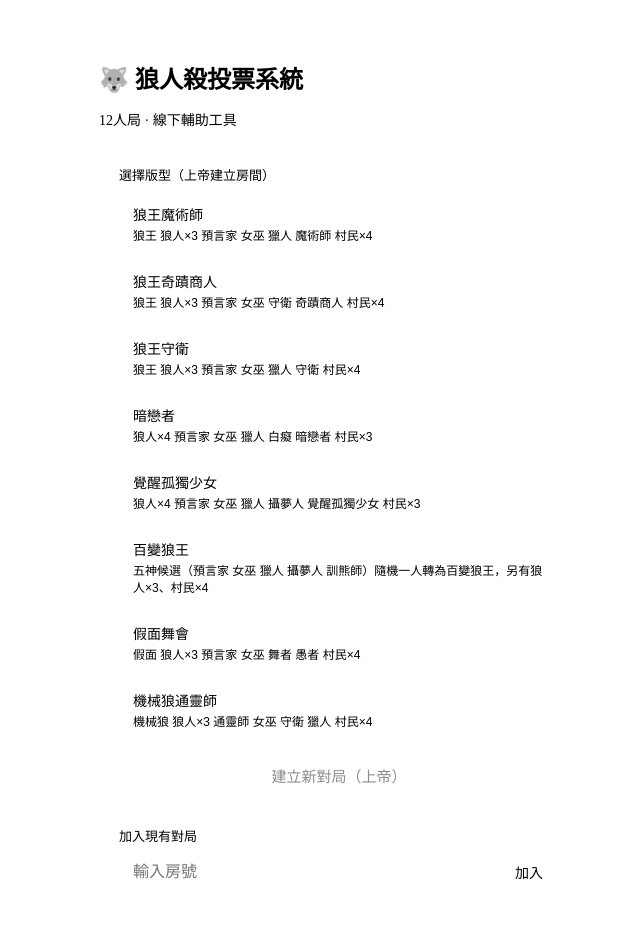
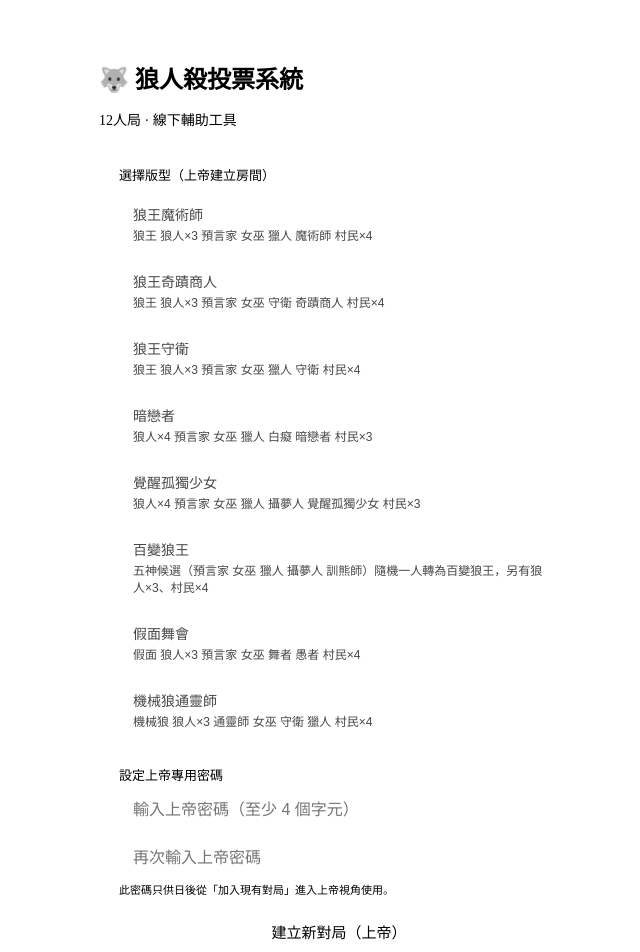
Before and after one commit to jiajanelee/vitejs-vite-werewolfvote, a React (Vite) app: page / in a window 1280 px wide. Shown: the top 952 px of the page, without its empty margins (301-941 px from the left). Built offline with nearby package versions, Linux system fonts and the light colour scheme.

Commit message:
Implement God password creation and validation
Added functionality for creating and joining rooms with a God password, including hashing and salting for security.

```diff
--- a/src/App.jsx
+++ b/src/App.jsx
@@ -13,6 +13,28 @@ function shuffle(arr) {
     [a[i], a[j]] = [a[j], a[i]];
   }
   return a;
+}
+
+// 上帝密碼只保存加鹽後的 PBKDF2 雜湊，不把原始密碼寫入房間資料。
+function bytesToBase64(bytes) {
+  let binary = "";
+  bytes.forEach(byte => { binary += String.fromCharCode(byte); });
+  return btoa(binary);
+}
+function createPasswordSalt() {
+  const bytes = new Uint8Array(16);
+  globalThis.crypto.getRandomValues(bytes);
+  return bytesToBase64(bytes);
+}
+async function hashGodPassword(password, salt) {
+  const encoder = new TextEncoder();
+  const key = await globalThis.crypto.subtle.importKey(
+    "raw", encoder.encode(password), "PBKDF2", false, ["deriveBits"]
+  );
+  const derived = await globalThis.crypto.subtle.deriveBits({
+    name:"PBKDF2", salt:encoder.encode(salt), iterations:120000, hash:"SHA-256",
+  }, key, 256);
+  return bytesToBase64(new Uint8Array(derived));
 }
 
 // ── Firebase Config ───────────────────────────────────────────────────────
@@ -577,6 +599,9 @@ const defaultRoom = (code, presetId = "std") => ({
   gameResult:null,            // 屠邊規則的最終勝負
   changelingWolfNum:null,     // 百變狼王玩家號碼
   changelingWolfForm:null,    // 被轉化的原神職 roleId
+  godPasswordSalt:null,       // 上帝密碼使用的隨機鹽值
+  godPasswordHash:null,       // PBKDF2 雜湊；不保存原始密碼
+  godPasswordVersion:1,
   wolfBoomCount:0,        // 狼人自爆累計次數（連續兩次警徽流失）
   campaignPaused:false,   // 警長競選是否被自爆中斷（需繼續競選）
   campaignResuming:false, // 下一個白天是否繼續警長競選
@@ -2355,7 +2380,11 @@ export default function App() {
   const [room,       setRoom]       = useState(null);
   const [loading,    setLoading]    = useState(false);
   const [error,      setError]      = useState("");
-  const [godInput,   setGodInput]   = useState({});
+  const [godInput,   setGodInput]   = useState({ selectedPreset:"std" });
+  const [createGodPassword, setCreateGodPassword] = useState("");
+  const [confirmGodPassword,setConfirmGodPassword]= useState("");
+  const [joinGodPassword,   setJoinGodPassword]   = useState("");
+  const [godLoginOpen,      setGodLoginOpen]      = useState(false);
   const [myVote,     setMyVote]     = useState(null);
   const [voted,      setVoted]      = useState(false);
   const pollRef     = useRef(null);
@@ -2384,15 +2413,26 @@ export default function App() {
 
   // ── Create / Join ───────────────────────────────────────────────────────
   async function createRoom() {
-    setLoading(true); setError("");
+    setError("");
+    if (createGodPassword.length<4) return setError("上帝密碼至少需要 4 個字元");
+    if (createGodPassword!==confirmGodPassword) return setError("兩次輸入的上帝密碼不一致");
+    setLoading(true);
+    try {
       const code   = genRoomCode();
       const presetId = godInput.selectedPreset || "std";
       const preset = PRESETS.find(p=>p.id===presetId)||PRESETS[0];
       const r      = defaultRoom(code, presetId);
+      r.godPasswordSalt = createPasswordSalt();
+      r.godPasswordHash = await hashGodPassword(createGodPassword,r.godPasswordSalt);
       r.log.push(`建立對局，版型：${preset.label}`);
       await saveRoom(r);
       setRoomCode(code); setIsGod(true); setRoom(r); setScreen("god");
+      setCreateGodPassword(""); setConfirmGodPassword("");
+    } catch (err) {
+      setError(err?.message||"建立房間失敗，請稍後再試");
+    } finally {
       setLoading(false);
+    }
   }
 
   async function joinRoom() {
@@ -2401,6 +2441,7 @@ export default function App() {
     const code = inputCode.toUpperCase().trim();
     const r    = await loadRoom(code);
     if (!r) return setError("找不到房間，請確認房號");
+    setIsGod(false); setGodLoginOpen(false); setJoinGodPassword("");
     setRoomCode(code); setRoom(r); setScreen("join");
   }
 
@@ -2414,7 +2455,25 @@ export default function App() {
     setMyNum(n); setRoom(r); setScreen("player");
   }
 
-  async function rejoinAsGod() { setIsGod(true); setScreen("god"); }
+  async function rejoinAsGod() {
+    setError("");
+    if (!godLoginOpen) { setGodLoginOpen(true); return; }
+    if (!joinGodPassword) return setError("請輸入上帝密碼");
+    if (!room.godPasswordHash || !room.godPasswordSalt) {
+      return setError("此房間未設定上帝密碼，無法從加入頁面進入上帝視角");
+    }
+    setLoading(true);
+    try {
+      const hash = await hashGodPassword(joinGodPassword,room.godPasswordSalt);
+      if (hash!==room.godPasswordHash) return setError("上帝密碼錯誤");
+      setJoinGodPassword(""); setGodLoginOpen(false);
+      setIsGod(true); setScreen("god");
+    } catch (err) {
+      setError(err?.message||"密碼校驗失敗，請稍後再試");
+    } finally {
+      setLoading(false);
+    }
+  }
 
   // ── God actions ─────────────────────────────────────────────────────────
   async function godAction(action, payload={}) {
@@ -2852,16 +2911,39 @@ export default function App() {
       <div style={card}>
         <div style={{ fontSize:13, fontWeight:500, color:clr.text, marginBottom:10 }}>選擇版型（上帝建立房間）</div>
         <div style={{ display:"flex", flexDirection:"column", gap:8, marginBottom:14 }}>
-          {PRESETS.map(p => (
-            <button key={p.id} onClick={() => setGodInput(prev=>({...prev,selectedPreset:p.id}))}
-              style={{ textAlign:"left", padding:"10px 14px", borderRadius:"var(--border-radius-md)",
-                border:godInput.selectedPreset===p.id?`1.5px solid ${clr.info}`:`0.5px solid ${clr.border2}`,
-                background:godInput.selectedPreset===p.id?clr.infoBg:"transparent",
-                color:clr.text, cursor:"pointer" }}>
-              <div style={{ fontWeight:500, fontSize:14, color:godInput.selectedPreset===p.id?clr.info:clr.text }}>{p.label}</div>
-              <div style={{ fontSize:12, color:clr.text3, marginTop:2 }}>{p.desc}</div>
-            </button>
-          ))}
+          {PRESETS.map(p => {
+            const selected=godInput.selectedPreset===p.id;
+            return (
+              <button key={p.id} aria-pressed={selected}
+                onClick={() => setGodInput(prev=>({...prev,selectedPreset:p.id}))}
+                style={{ textAlign:"left", padding:selected?"10px 12px":"10px 14px",
+                  borderRadius:"var(--border-radius-md)", position:"relative",
+                  border:selected?`2px solid ${clr.info}`:`0.5px solid ${clr.border2}`,
+                  borderLeft:selected?`5px solid ${clr.info}`:`0.5px solid ${clr.border2}`,
+                  background:selected?clr.infoBg:"transparent",
+                  boxShadow:selected?`0 0 0 1px ${clr.info}`:"none",
+                  opacity:selected?1:0.72, color:clr.text, cursor:"pointer",
+                  transform:selected?"translateX(3px)":"none",
+                  transition:"opacity .15s, transform .15s, box-shadow .15s" }}>
+                <div style={{display:"flex",alignItems:"center",justifyContent:"space-between",gap:8}}>
+                  <div style={{ fontWeight:selected?700:500, fontSize:14, color:selected?clr.info:clr.text }}>{p.label}</div>
+                  {selected && <span style={{fontSize:11,fontWeight:700,color:clr.info,
+                    background:clr.bg,padding:"2px 7px",borderRadius:"999px",whiteSpace:"nowrap"}}>✓ 已選擇</span>}
+                </div>
+                <div style={{ fontSize:12, color:selected?clr.text2:clr.text3, marginTop:2 }}>{p.desc}</div>
+              </button>
+            );
+          })}
+        </div>
+        <div style={{ borderTop:`0.5px solid ${clr.border}`, paddingTop:12, marginBottom:12 }}>
+          <div style={{ fontSize:13, fontWeight:500, color:clr.text, marginBottom:7 }}>設定上帝專用密碼</div>
+          <input type="password" placeholder="輸入上帝密碼（至少 4 個字元）"
+            value={createGodPassword} autoComplete="new-password"
+            onChange={e=>setCreateGodPassword(e.target.value)} style={inputStyle}/>
+          <input type="password" placeholder="再次輸入上帝密碼"
+            value={confirmGodPassword} autoComplete="new-password"
+            onChange={e=>setConfirmGodPassword(e.target.value)} style={{...inputStyle,marginBottom:4}}/>
+          <div style={{fontSize:11,color:clr.text3}}>此密碼只供日後從「加入現有對局」進入上帝視角使用。</div>
         </div>
         <button onClick={createRoom} disabled={loading||!godInput.selectedPreset}
           style={{ ...btn("primary",!godInput.selectedPreset), width:"100%", marginBottom:14, padding:12, fontSize:15 }}>
@@ -2888,8 +2970,17 @@ export default function App() {
       <p style={{ color:clr.text2, fontSize:13 }}>房號：<strong>{room.code}</strong></p>
       <div style={card}>
         <button onClick={rejoinAsGod} style={{ ...btn("warn"), width:"100%", padding:"10px 0", fontSize:14, marginBottom:14 }}>
-          以上帝身份進入
-        </button>
+          {godLoginOpen?"驗證密碼並進入上帝視角":"以上帝身份進入"}
+        </button>
+        {godLoginOpen && (
+          <div style={{marginTop:-6,marginBottom:14,padding:"10px 12px",borderRadius:"var(--border-radius-md)",background:clr.warnBg}}>
+            <input type="password" placeholder="輸入建立房間時設定的上帝密碼"
+              value={joinGodPassword} autoComplete="current-password" autoFocus
+              onChange={e=>setJoinGodPassword(e.target.value)}
+              onKeyDown={e=>{if(e.key==="Enter") rejoinAsGod();}}
+              style={{...inputStyle,marginBottom:0}}/>
+          </div>
+        )}
         <div style={{ fontSize:12, color:clr.text3, marginBottom:10, textAlign:"center" }}>— 或選擇玩家號碼 —</div>
         <PlayerGrid room={room} myNum={myNum} onSelect={selectSeat} />
         {error && <div style={{ color:clr.danger, fontSize:13, marginTop:8 }}>{error}</div>}
```
Lines whose indentation alone changed are shown as unchanged.
